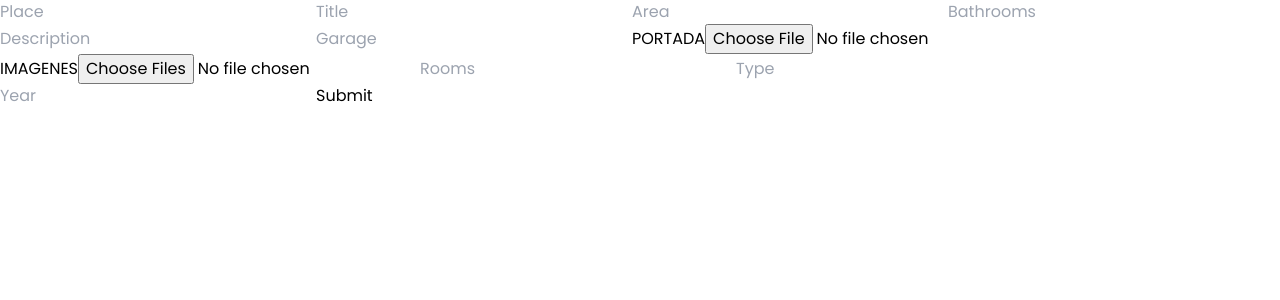
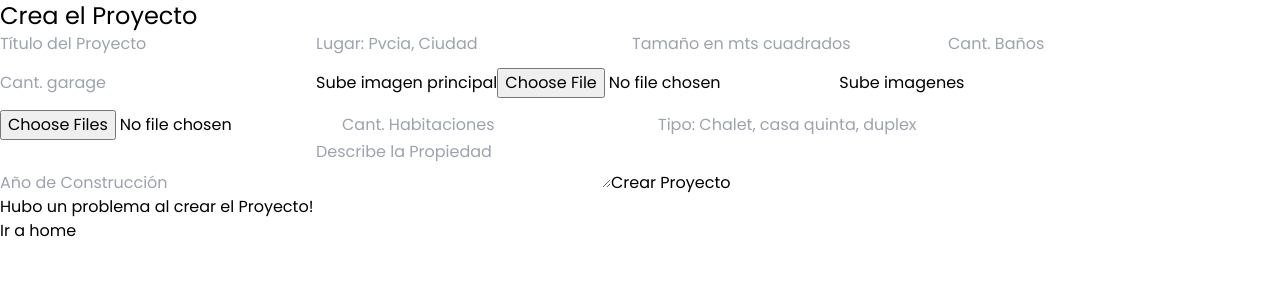
Before and after one commit to 4Bprogramming/BajdaNextJs, a Next.js app: page /admin in a window 1280 px wide. Shown: the top 300 px of the page. Built offline with nearby package versions, Linux system fonts and the light colour scheme.

Commit message:
styles and stated created

```diff
--- a/src/Components/Forms/createProjectForm.jsx
+++ b/src/Components/Forms/createProjectForm.jsx
@@ -1,11 +1,17 @@
 "use client";
+import { useRouter } from "next/navigation";
 import { createProject } from "@/Utils/project-crud";
 import React, { useState } from "react";
 import { getImageCloudinaryObject } from "@/Utils/cloudinary-crud";
+import SecondaryButton from "../Buttons/SecondaryButton";
 
 const CreateProjectForm = () => {
+  const router = useRouter();
   const [file, setFile] = useState(null);
   const [files, setFiles] = useState([]);
+  const [loader, setLoader] = useState(false);
+  const [projectCreated, setProjectCreated] = useState(false);
+  const [projectNotCreated, setProjectNotCreated] = useState(true);
   const [formData, setFormData] = useState({
     place: "",
     title: "",
@@ -19,6 +25,18 @@ const CreateProjectForm = () => {
     year: ""
   });
 
+  const formDataInitialValue = {
+    place: "",
+    title: "",
+    area: "",
+    bathrooms: "",
+    description: "",
+    garage: "",
+    images: [],
+    rooms: "",
+    type: "",
+    year: ""
+  };
   // Manejador de cambios para los campos del formulario
   const handleChange = (e) => {
     const { name, value } = e.target;
@@ -32,6 +50,7 @@ const CreateProjectForm = () => {
   async function handleSubmit(e) {
     e.preventDefault();
     try {
+      setLoader(true);
       const imageCloudinaryObject = await getImageCloudinaryObject(file, files);
       const updatedFormData = { ...formData };
 
@@ -39,67 +58,91 @@ const CreateProjectForm = () => {
         updatedFormData.images = imageCloudinaryObject;
         setFormData(updatedFormData);
       }
-      const result = await createProject(JSON.stringify(updatedFormData));
+      const response = await createProject(JSON.stringify(updatedFormData));
 
+      if (response) {
+        setProjectCreated(true);
+        setLoader(false);
+        setFormData(formDataInitialValue);
+      } else {
+        setLoader(false);
+        setProjectNotCreated(true);
+      }
     } catch (error) {
       console.error("Error submitting form:", error);
     }
   }
 
   return (
-    <form onSubmit={handleSubmit}>
+    <>
+      <h1 className="mt-4 mb-6 pl-1 text-2xl text-custom-green sm:pl-24 lg:text-3xl">
+        Crea el Proyecto
+      </h1>
+      <form
+        className=" w-full flex flex-col justify-around m-auto border-4 h-fit p-2 border-custom-green border-t-transparent sm:w-3/4 lg:w-1/2 lg:mb-6"
+        onSubmit={handleSubmit}
+      >
+        <input
+          type="text"
+          name="title"
+          value={formData.title}
+          onChange={handleChange}
+          placeholder="Título del Proyecto"
+          className=" border rounded  focus:outline-custom-green py-1 pl-1 h-12"
+          required
+        />
         <input
           type="text"
           name="place"
           value={formData.place}
           onChange={handleChange}
-        placeholder="Place"
-      />
-      <input
-        type="text"
-        name="title"
-        value={formData.title}
-        onChange={handleChange}
-        placeholder="Title"
+          placeholder="Lugar: Pvcia, Ciudad"
+          className="border rounded  focus:outline-custom-green py-1 pl-1 h-10 mt-1"
+          required
         />
         <input
           type="number"
           name="area"
           value={formData.area}
           onChange={handleChange}
-        placeholder="Area"
+          placeholder="Tamaño en mts cuadrados"
+          className="border rounded  focus:outline-custom-green py-1 pl-1 h-10 mt-1"
+          required
         />
         <input
           type="number"
           name="bathrooms"
           value={formData.bathrooms}
           onChange={handleChange}
-        placeholder="Bathrooms"
+          placeholder="Cant. Baños"
+          className="border rounded  focus:outline-custom-green py-1 pl-1 h-10 mt-1"
+          required
         />
-      <input
-        type="text"
-        name="description"
-        value={formData.description}
-        onChange={handleChange}
-        placeholder="Description"
-      />
+
         <input
           type="number"
           name="garage"
           value={formData.garage}
           onChange={handleChange}
-        placeholder="Garage"
+          placeholder="Cant. garage"
+          className="border rounded  focus:outline-custom-green py-1 pl-1 h-10 mt-1"
+          required
         />
-      <label>PORTADA</label>
+        <label htmlFor="image" className="block text-gray-700 mt-2">
+          Sube imagen principal
+        </label>
         <input
           type="file"
           accept="image/*"
           name="image"
           placeholder="Portada"
           onChange={(e) => setFile(e.target.files[0])}
+          className="border rounded  focus:outline-custom-green pt-3 pl-1 h-14 mt-1"
+          required
         />
-      <br />
-      <label>IMAGENES</label>
+        <label htmlFor="images" className="block text-gray-700 mt-2">
+          Sube imagenes
+        </label>
         <input
           type="file"
           name="images"
@@ -107,30 +150,71 @@ const CreateProjectForm = () => {
           placeholder="Imagenes"
           multiple
           onChange={(e) => setFiles([...e.target.files])}
+          className="border rounded  focus:outline-custom-green pt-3 pl-1 h-14 mt-1"
+          required
         />
         <input
           type="number"
           name="rooms"
           value={formData.rooms}
           onChange={handleChange}
-        placeholder="Rooms"
+          placeholder="Cant. Habitaciones"
+          className="border rounded  focus:outline-custom-green py-1 pl-1 h-10 mt-1"
+          required
         />
         <input
           type="text"
           name="type"
           value={formData.type}
           onChange={handleChange}
-        placeholder="Type"
+          placeholder="Tipo: Chalet, casa quinta, duplex"
+          className="border rounded  focus:outline-custom-green py-1 pl-1 h-10 mt-1"
+          required
         />
         <input
           type="number"
           name="year"
           value={formData.year}
           onChange={handleChange}
-        placeholder="Year"
+          placeholder="Año de Construcción"
+          className="border rounded  focus:outline-custom-green py-1 pl-1 h-10 mt-1"
+          required
         />
-      <button type="submit">Submit</button>
+        <textarea
+          type="text"
+          name="description"
+          value={formData.description}
+          onChange={handleChange}
+          placeholder="Describe la Propiedad"
+          className="mt-2 p-2 border rounded-md w-full min-h-[150px] resize-none
+        focus:outline-custom-green"
+          required
+        />
+        <button
+          className="bg-custom-green w-fit m-auto mt-1 py-1 px-2 border rounded text-white outline transition-all duration-700 hover:text-custom-green hover:bg-transparent hover:outline-2 hover:outline-custom-green "
+          type="submit"
+        >
+          {!loader ? "Crear Proyecto" : "Creando..."}
+        </button>
+        {projectCreated && (
+          <article className="flex flex-col items-center w-full">
+            <p className="text-xl mt-2 py-2 text-custom-green text-center">
+              Genial, tu protecto de ha creado con Exito!
+            </p>
+            <SecondaryButton href="/proyectos" text="Ir a Galeria" style="" />
+          </article>
+        )}
+
+        {projectNotCreated && (
+          <article className="flex flex-col items-center w-full">
+          <p className="text-xl mt-2 py-2 text-red-600 text-center">
+            Hubo un problema al crear el Proyecto!
+          </p>
+          <SecondaryButton href="/" text="Ir a home" style="" />
+          </article>
+        )}
       </form>
+    </>
   );
 };
 
```
Lines whose indentation alone changed are shown as unchanged.
